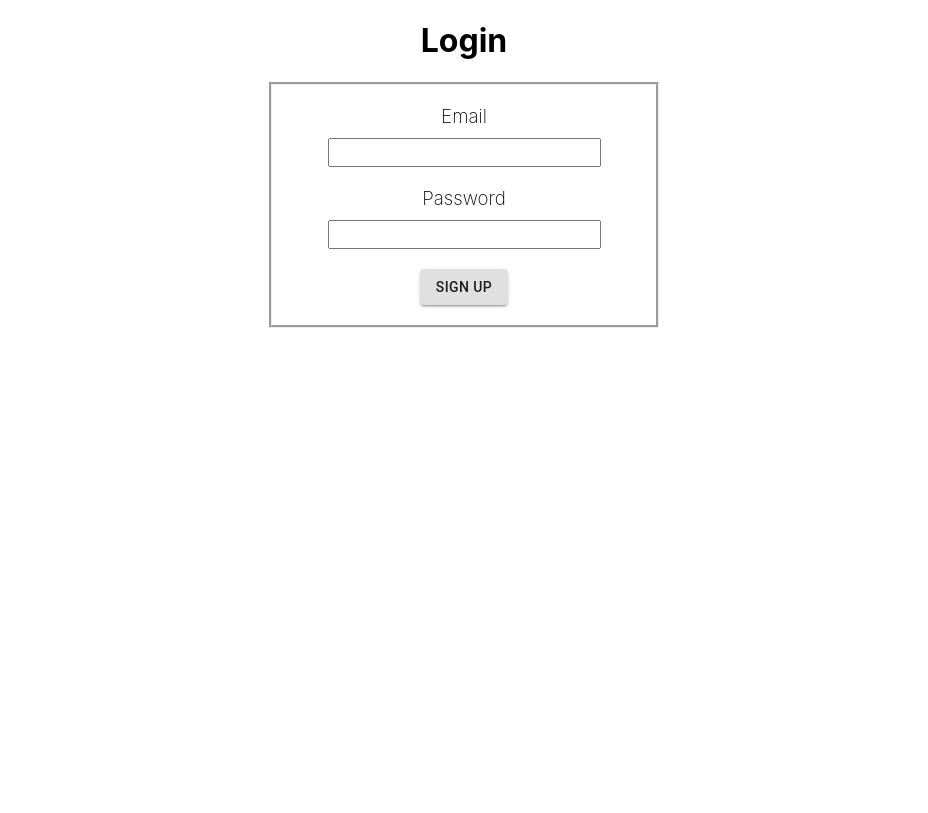
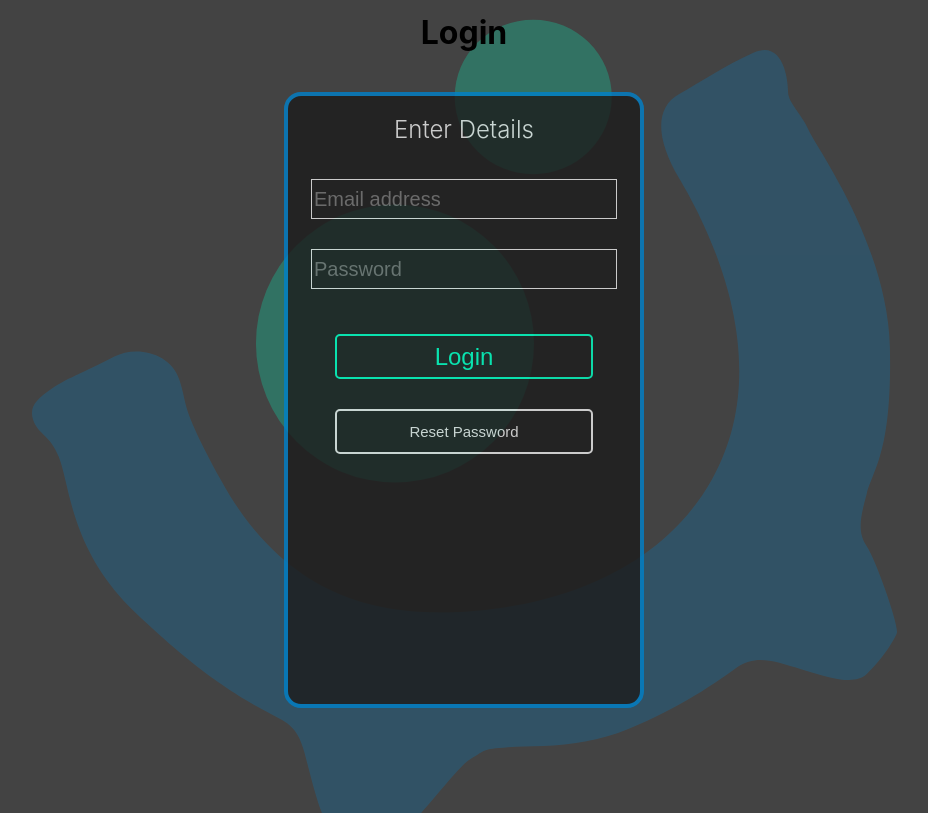
Before and after one commit to TerrorJacktyl/jinx-it-project, a React (Create React App) app in the folder eportfolio-app/: page /login in a window 1280 px wide. Shown: the whole page, without its empty margins (176-1104 px from the left). Built offline with nearby package versions, Linux system fonts and the light colour scheme.

Commit message:
add login page styling
- add button font size
- most styling from figma present
- form position still needs to be changed

```diff
--- a/eportfolio-app/src/Home.tsx
+++ b/eportfolio-app/src/Home.tsx
@@ -94,7 +94,7 @@ const Home = () => {
             <SiteHeader>
                 <HeaderDiv>
                     <StyledLink href="/login" >
-                        <StyledLogin width={null} textColour="#EEEEEE" backgroundColour={null} hoverColour="#EEEEEE" contrastColour="#1C1C1C" text="Login"/>
+                        <StyledLogin width={null} textColour="#EEEEEE" backgroundColour={null} hoverColour="#EEEEEE" contrastColour="#1C1C1C" text="Login" fontSize={null}/>
                     </StyledLink>
                 </HeaderDiv>
             </SiteHeader>
@@ -104,7 +104,7 @@ const Home = () => {
             <JinxName>Jinx</JinxName>
             <CatchPhrase>Your portfolio, made simple</CatchPhrase>
             <StyledLink href="/signup" >
-                <StyledSignup width={null} textColour="#00FFC2" backgroundColour={null} hoverColour="#00FFC2" contrastColour="#1C1C1C" text="Join Today"/>
+                <StyledSignup width={null} textColour="#00FFC2" backgroundColour={null} hoverColour="#00FFC2" contrastColour="#1C1C1C" text="Join Today" fontSize={null}/>
             </StyledLink>
             </TopBlockDiv>
 
--- a/eportfolio-app/src/Login.tsx
+++ b/eportfolio-app/src/Login.tsx
@@ -1,18 +1,38 @@
 import React, { useState } from 'react';
 import { Formik, Form} from 'formik';
 import * as Yup from 'yup';
-import { ErrorMessage, EntryTitle, FormDiv, FormEntry, SubmitButton, SiteLayout } from 'jinxui';
+import { ErrorMessage, FormDiv, FormEntry, Button } from 'jinxui';
+import styled from 'styled-components';
 
+const SiteHeader = styled.header`
+
+  background: #434343;
+`;
+
+const HeaderDiv = styled.div`
+  max-width: 90%;
+  padding: 0.6rem 0.5rem 0.2rem;
+`
+
+const StyledFormEntry = styled(FormEntry)`
+    margin-top: 15px;
+    margin-bottom: 15px;
+`
+
+const PageDiv = styled.div`
+    background: #434343;
+    height: 100vh;
+    background-image: url(${require("./images/Logo_Background.svg")});
+    background-position: center;
+    background-repeat: no-repeat;
+`
+
+const FormTitle = styled.h2`
+    color: #EEEEEE;
+    font-weight: 300;
+`
 
 const SignupSchema = Yup.object().shape({
-    firstName: Yup.string()
-      .min(2, 'Too Short!')
-      .max(50, 'Too Long!')
-      .required('Required'),
-    lastName: Yup.string()
-      .min(2, 'Too Short!')
-      .max(50, 'Too Long!')
-      .required('Required'),
     email: Yup.string()
       .email('Invalid email')
       .required('Required'),
@@ -20,15 +40,37 @@ const SignupSchema = Yup.object().shape({
       .required('Required')
   });
 
+const Title = styled.h1`
+    margin-top: 0;
+`
+
+const StyledButton = styled(Button)`
+  margin: auto;
+  margin-top: 30px;
+`
+
+const StyledFormDiv = styled(FormDiv)`
+    position: absolute;
+    left: calc(50% - 360px/2);
+    top: calc(50% - 616px/2 - 0.5px);
+`
+
 const Login = () => {
 
     const axios = require('axios').default;
     const [submittionError, setSubmittionError] = useState(false);
 
     return(
-        <SiteLayout>
-        <h1>Login</h1>
-        <FormDiv>
+        <div>
+        <SiteHeader>
+            <HeaderDiv>
+
+            </HeaderDiv>
+        </SiteHeader>
+        <PageDiv>
+        <Title>Login</Title>
+        <StyledFormDiv>
+            <FormTitle>Enter Details</FormTitle>
             <Formik
                 initialValues={{ email: '', password: '' }}
                 validationSchema={SignupSchema}
@@ -54,19 +96,19 @@ const Login = () => {
             >
             {({ errors, touched, isSubmitting }) => (
                 <Form>
-                    <EntryTitle>Email</EntryTitle>
-                    <FormEntry name="email" type="email" />
+                    <StyledFormEntry name="email" type="email" placeholder="Email address"/>
                     {errors.email && touched.email ? <ErrorMessage>{errors.email}</ErrorMessage> : null}
-                    <EntryTitle>Password</EntryTitle>
-                    <FormEntry name="password" type="password" />
+                    <StyledFormEntry name="password" type="password" placeholder="Password"/>
                     {errors.password && touched.password ? <ErrorMessage>{errors.password}</ErrorMessage> : null}
-                    <SubmitButton variant="contained" type="submit" disabled={isSubmitting}>Sign Up</SubmitButton>
+                    <StyledButton type="submit" disabled={isSubmitting} width={null} textColour="#00FFC2" backgroundColour={null} hoverColour="#00FFC2" contrastColour="#1C1C1C" text="Login" fontSize={null}/>
                     {submittionError ? <ErrorMessage>Error signing up. Please try again later.</ErrorMessage> : null}
+                    <StyledButton width={null} textColour="#EEEEEE" backgroundColour={null} hoverColour="#EEEEEE" contrastColour="#1C1C1C" text="Reset Password" fontSize={"15px"}/>
                 </Form>
                 )}
             </Formik>
-        </FormDiv>
-        </SiteLayout>
+        </StyledFormDiv>
+        </PageDiv>
+        </div>
     )
 }
 
--- a/eportfolio-app/src/jinxui/components/button/Button.tsx
+++ b/eportfolio-app/src/jinxui/components/button/Button.tsx
@@ -4,6 +4,7 @@ import React from 'react';
 export type StyledButtonProps = {
     textColour: string;
     contrastColour: any;
+    fontSize: any;
 };
 
 export type StyledButtonDivProps = {
@@ -41,6 +42,9 @@ const ButtonComponent = styled.button<StyledButtonProps>`
     font-style: normal;
     font-weight: normal;
     font-size: 24px;
+    ${({ fontSize }) => fontSize && `
+        font-size: ${fontSize};
+    `}
     line-height: 35px;
     display: flex;
     align-items: center;
@@ -69,12 +73,13 @@ export type ButtonProps = {
     contrastColour: any;
     width: any;
     text: string;
+    fontSize: any;
   } & JSX.IntrinsicElements["button"];
 
-const Button = ({ width, textColour, backgroundColour, hoverColour, contrastColour, text, className}: ButtonProps) => {
+const Button = ({ width, textColour, backgroundColour, hoverColour, contrastColour, text, fontSize, className}: ButtonProps) => {
     return(
         <ButtonBorder className={className} backgroundColour={backgroundColour} borderColour={textColour} width={width} hoverColour={hoverColour}>
-            <ButtonComponent id="button" textColour={textColour} contrastColour={contrastColour}>
+            <ButtonComponent id="button" textColour={textColour} contrastColour={contrastColour} fontSize={fontSize}>
                 {text}
             </ButtonComponent>
         </ButtonBorder>
--- a/eportfolio-app/src/jinxui/components/form/FormDiv.tsx
+++ b/eportfolio-app/src/jinxui/components/form/FormDiv.tsx
@@ -1,9 +1,18 @@
 import styled from 'styled-components';
 
 const FormDiv = styled.div`
-    border-style: groove;
-    width: 50%;
+    width: 360px;
+    height: 616px;
     margin: auto;
+    background: #1C1C1C;
+    opacity: 0.8;
+
+    display: block;
+    overflow: auto;
+
+    border: 4px solid #0081CA;
+    box-sizing: border-box;
+    border-radius: 17px;
 `;
 
 export default FormDiv;
--- a/eportfolio-app/src/jinxui/components/form/FormEntry.tsx
+++ b/eportfolio-app/src/jinxui/components/form/FormEntry.tsx
@@ -2,8 +2,12 @@ import styled from 'styled-components';
 import { Field } from 'formik';
 
 const StyledFormEntry = styled(Field)`
-    max-width: 100%;
+    width: 306px;
+    height: 40px;
     font-size: 20px;
+    border: 1px solid #EEEEEE;
+    box-sizing: border-box;
+    background: transparent;
 `;
 
 export default StyledFormEntry;
```
Also changed, not shown: eportfolio-app/src/images/Logo_Background.svg (added), eportfolio-app/src/images/Logo_Main.png.
